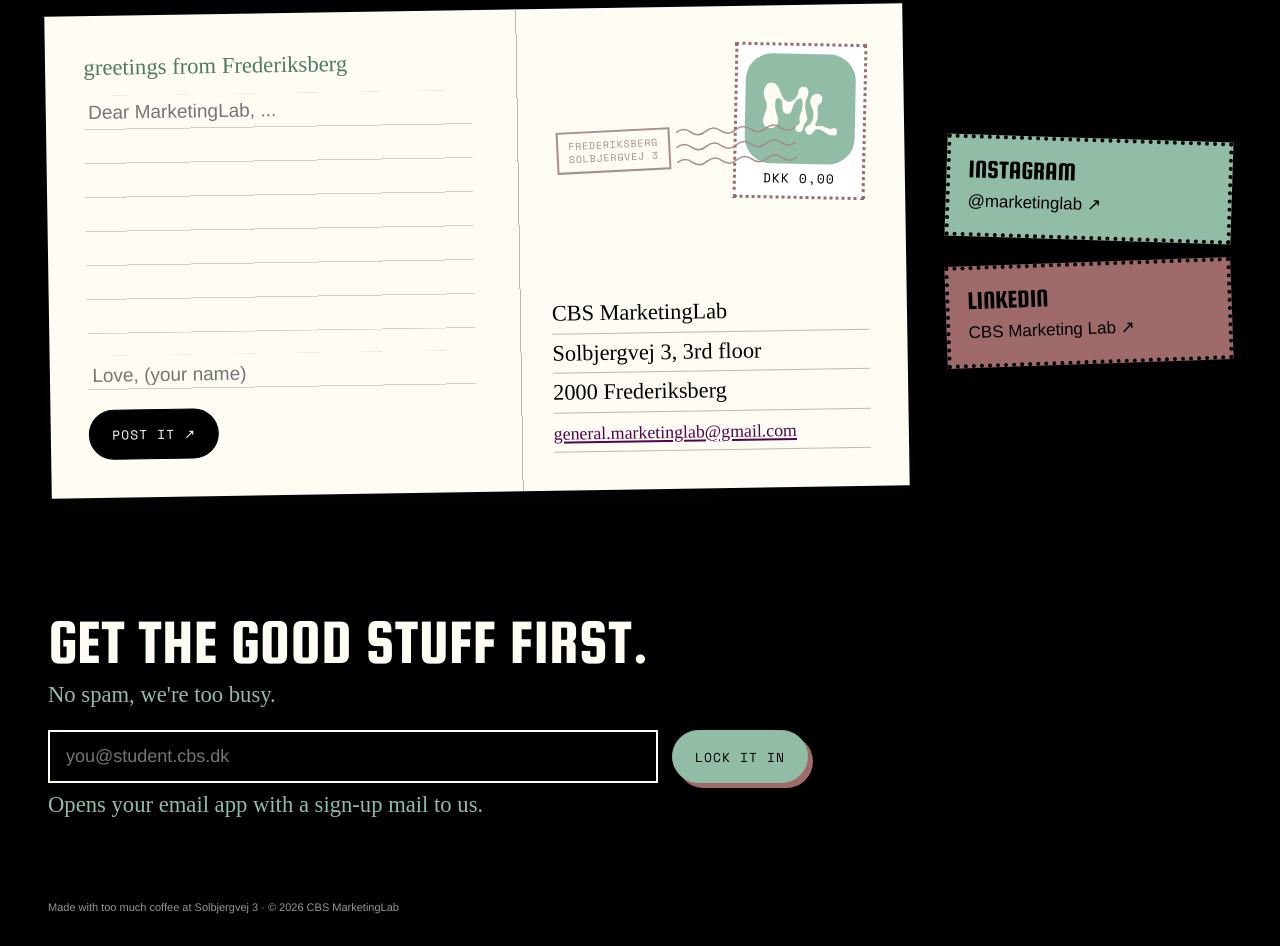
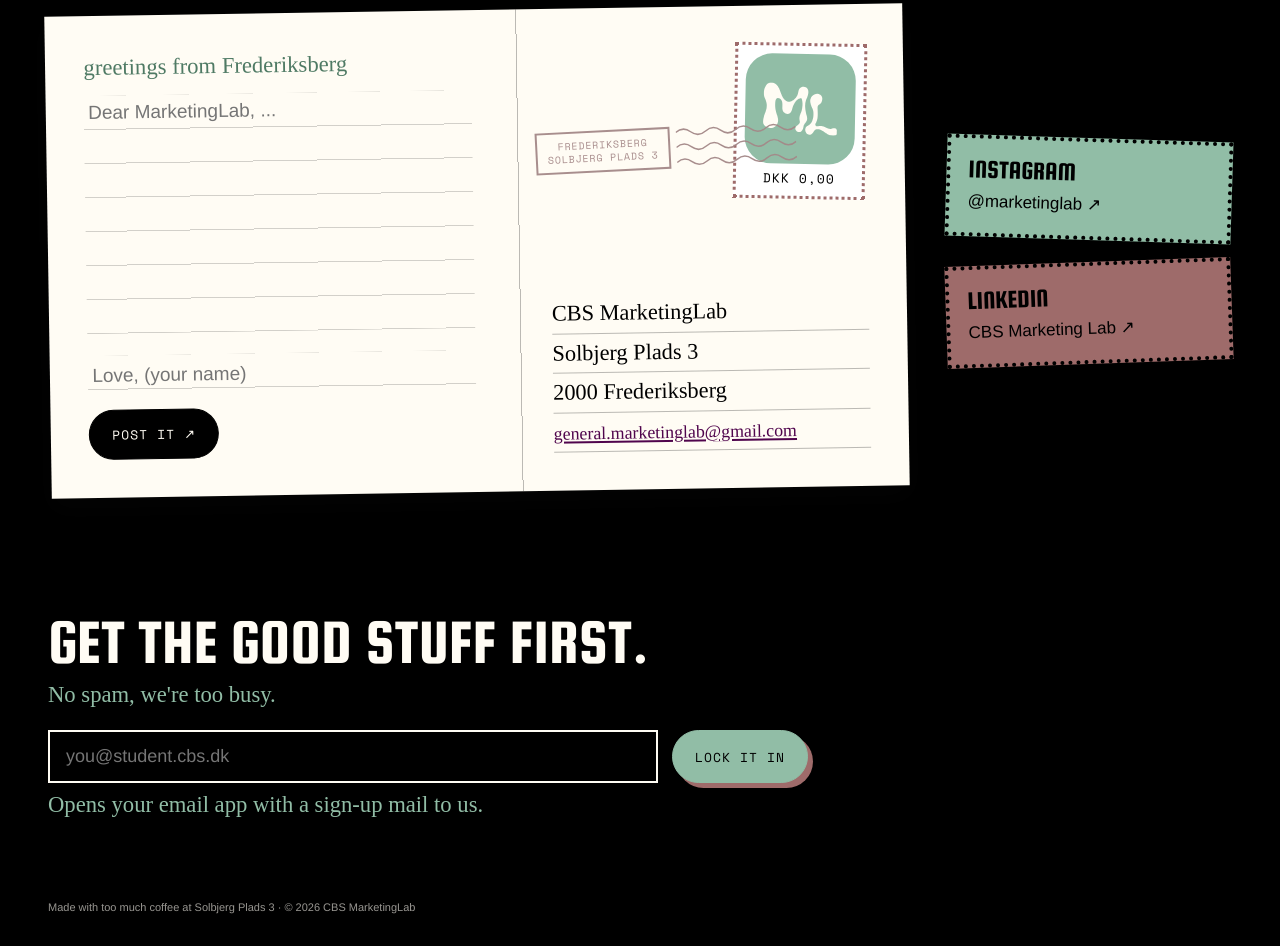
Before and after one commit to eric99et/cbs-marketinglab, an Astro site: page /cbs-marketinglab/contact in a window 1280 px wide. Shown: the part 393-1339 px from the top of the page. Built offline with nearby package versions, Linux system fonts and the light colour scheme; Astro itself is replaced by a stand-in of ours; a web font is replaced by a local one.

Commit message:
Use the CVR address (Solbjerg Plads 3) across the site
Co-Authored-By: Claude Opus 5.5 <noreply@anthropic.com>
Claude-Session: https://claude.ai/code/session_01QqyXqCykhRFNpy8yqBZp2X

```diff
--- a/src/components/Footer.astro
+++ b/src/components/Footer.astro
@@ -34,7 +34,7 @@ const subject = encodeURIComponent('Partnership with MarketingLab');
 
   <div class="wrap bottom">
     <Logo size={34} />
-    <span>Solbjergvej 3, 3rd floor, 2000 Frederiksberg</span>
+    <span>c/o CBS Students, Solbjerg Plads 3, 2000 Frederiksberg</span>
     <a href={`mailto:${EMAIL}`}>{EMAIL}</a>
     <span>{DOMAIN}</span>
     <span class="copy">© {year} CBS Marketing Lab</span>
--- a/src/pages/contact.astro
+++ b/src/pages/contact.astro
@@ -25,10 +25,10 @@ const year = new Date().getFullYear();
       </div>
       <div class="pc-right">
         <div class="stamp-box"><Logo size={110} /><span class="mono">DKK 0,00</span></div>
-        <div class="postmark" aria-hidden="true"><span class="pm-box mono">Frederiksberg<br />Solbjergvej 3</span><svg viewBox="0 0 160 60"><path d="M0 10 Q 10 2 20 10 T 40 10 T 60 10 T 80 10 T 100 10 T 120 10 T 140 10 T 160 10" /><path d="M0 30 Q 10 22 20 30 T 40 30 T 60 30 T 80 30 T 100 30 T 120 30 T 140 30 T 160 30" /><path d="M0 50 Q 10 42 20 50 T 40 50 T 60 50 T 80 50 T 100 50 T 120 50 T 140 50 T 160 50" /></svg></div>
+        <div class="postmark" aria-hidden="true"><span class="pm-box mono">Frederiksberg<br />Solbjerg Plads 3</span><svg viewBox="0 0 160 60"><path d="M0 10 Q 10 2 20 10 T 40 10 T 60 10 T 80 10 T 100 10 T 120 10 T 140 10 T 160 10" /><path d="M0 30 Q 10 22 20 30 T 40 30 T 60 30 T 80 30 T 100 30 T 120 30 T 140 30 T 160 30" /><path d="M0 50 Q 10 42 20 50 T 40 50 T 60 50 T 80 50 T 100 50 T 120 50 T 140 50 T 160 50" /></svg></div>
         <address class="addr">
           <span>CBS MarketingLab</span>
-          <span>Solbjergvej 3, 3rd floor</span>
+          <span>Solbjerg Plads 3</span>
           <span>2000 Frederiksberg</span>
           <span><a href={`mailto:${EMAIL}`}>{EMAIL}</a></span>
         </address>
@@ -57,7 +57,7 @@ const year = new Date().getFullYear();
     </form>
   </section>
 
-  <p class="wrap bottom">Made with too much coffee at Solbjergvej 3 · © {year} CBS MarketingLab</p>
+  <p class="wrap bottom">Made with too much coffee at Solbjerg Plads 3 · © {year} CBS MarketingLab</p>
 </Base>
 
 <style>
```
